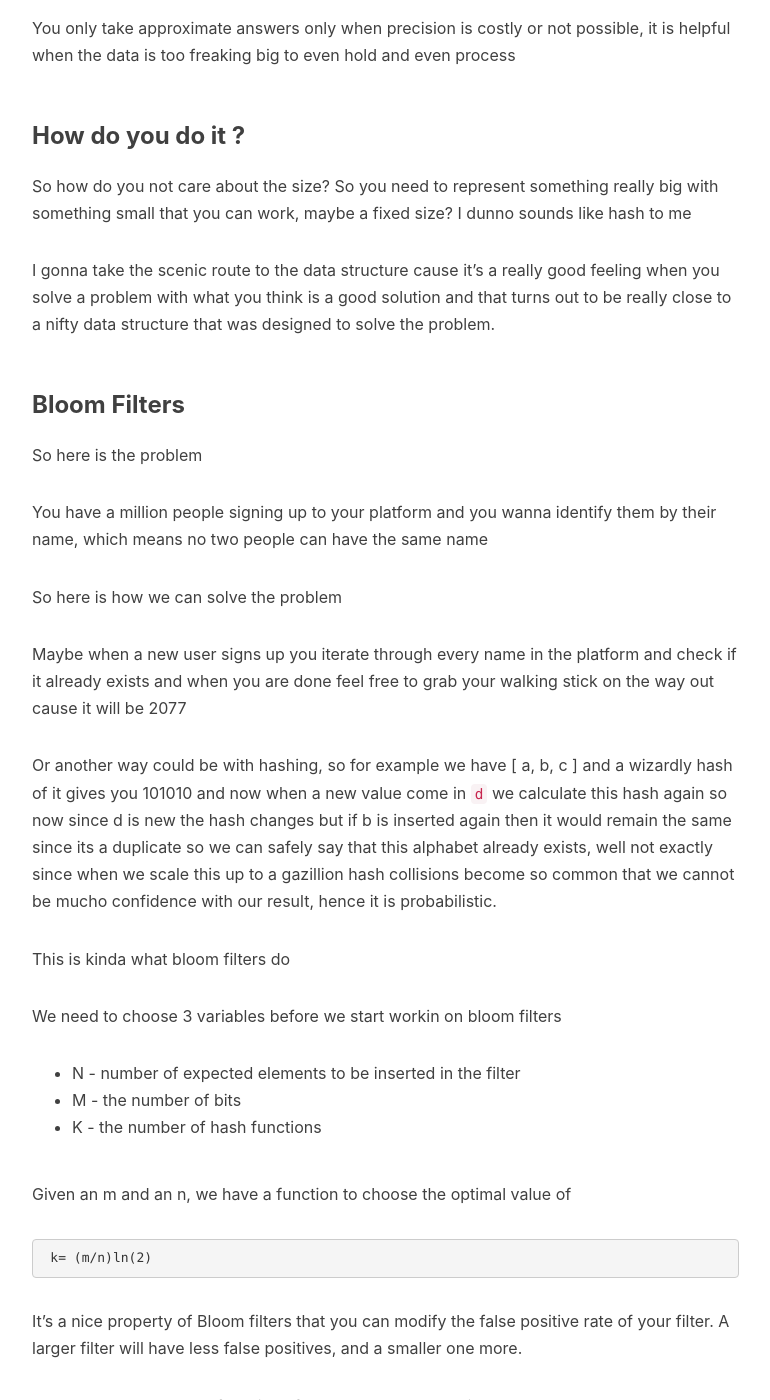
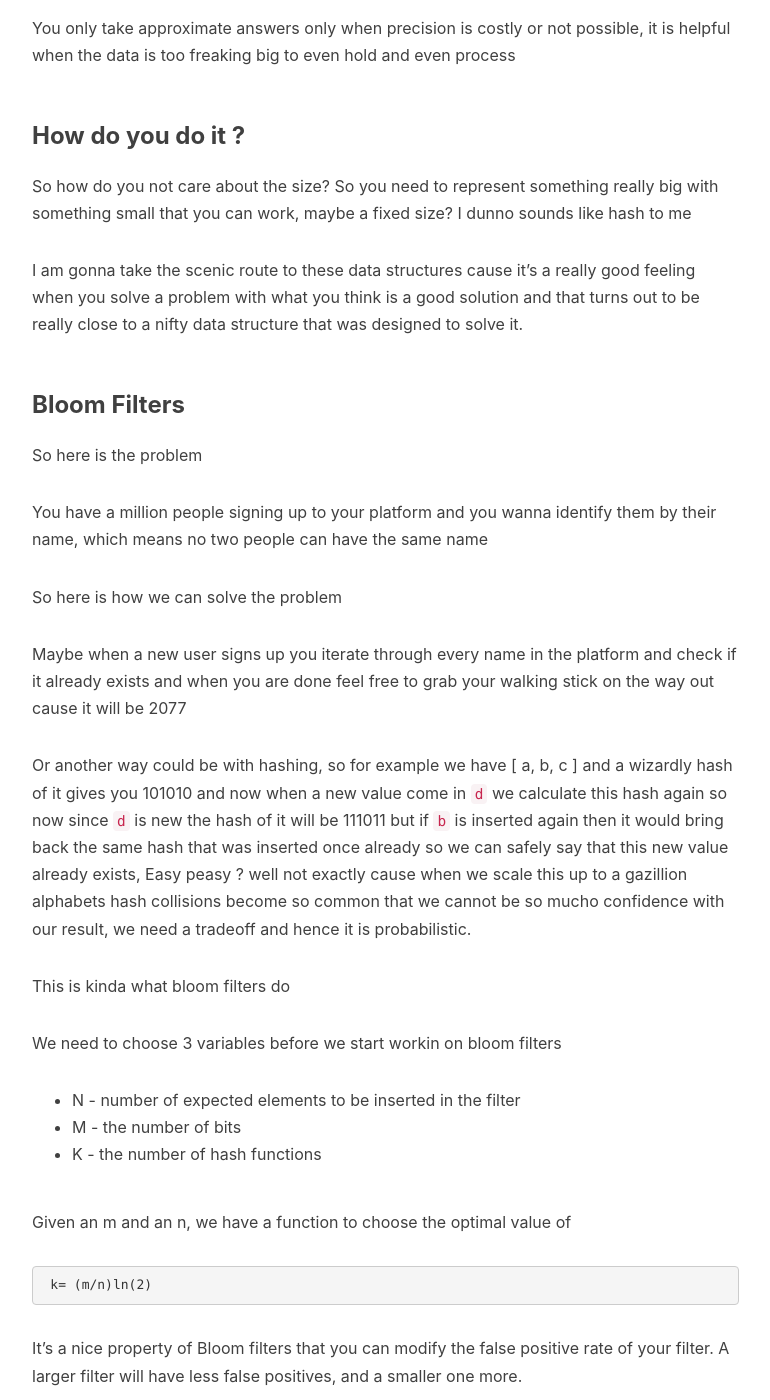
Before and after one commit to Sangarshanan/sangarshanan.github.io, a Jekyll site: the page built from _posts/2021-01-07-probabilistic-ds.md, in a window 1280 px wide and 1400 px high, scrolled down 925 px. Shown: the whole window, without its empty margins (233-1003 px from the left). Built offline with Jekyll 4.4.1, drawn with Linux system fonts in a browser that asks for light colours; nearby versions of some CDN libraries; comment, search, counter and statistics services are not loaded.

Commit message:
Update 2021-01-07-probabilistic-ds.md

```diff
--- a/_posts/2021-01-07-probabilistic-ds.md
+++ b/_posts/2021-01-07-probabilistic-ds.md
@@ -22,7 +22,7 @@ You only take approximate answers only when precision is costly or not possible,
 
 So how do you not care about the size? So you need to represent something really big with something small that you can work, maybe a fixed size? I dunno sounds like hash to me
 
-I gonna take the scenic route to the data structure cause it's a really good feeling when you solve a problem with what you think is a good solution and that turns out to be really close to a nifty data structure that was designed to solve the problem.
+I am gonna take the scenic route to these data structures cause it's a really good feeling when you solve a problem with what you think is a good solution and that turns out to be really close to a nifty data structure that was designed to solve it.
 
 ### Bloom Filters
 
@@ -34,7 +34,7 @@ So here is how we can solve the problem
 
 Maybe when a new user signs up you iterate through every name in the platform and check if it already exists and when you are done feel free to grab your walking stick on the way out cause it will be 2077
 
-Or another way could be with hashing, so for example we have [ a, b, c ] and a wizardly hash of it gives you 101010 and now when a new value come in `d` we calculate this hash again so now since d is new the hash changes but if b is inserted again then it would remain the same since its a duplicate so we can safely say that this alphabet already exists, well not exactly since when we scale this up to a gazillion hash collisions become so common that we cannot be mucho confidence with our result, hence it is probabilistic.
+Or another way could be with hashing, so for example we have [ a, b, c ] and a wizardly hash of it gives you 101010 and now when a new value come in `d` we calculate this hash again so now since `d` is new the hash of it will be 111011 but if `b` is inserted again then it would bring back the same hash that was inserted once already so we can safely say that this new value already exists, Easy peasy ? well not exactly cause when we scale this up to a gazillion alphabets hash collisions become so common that we cannot be so mucho confidence with our result, we need a tradeoff and hence it is probabilistic.
 
 This is kinda what bloom filters do
 
```
